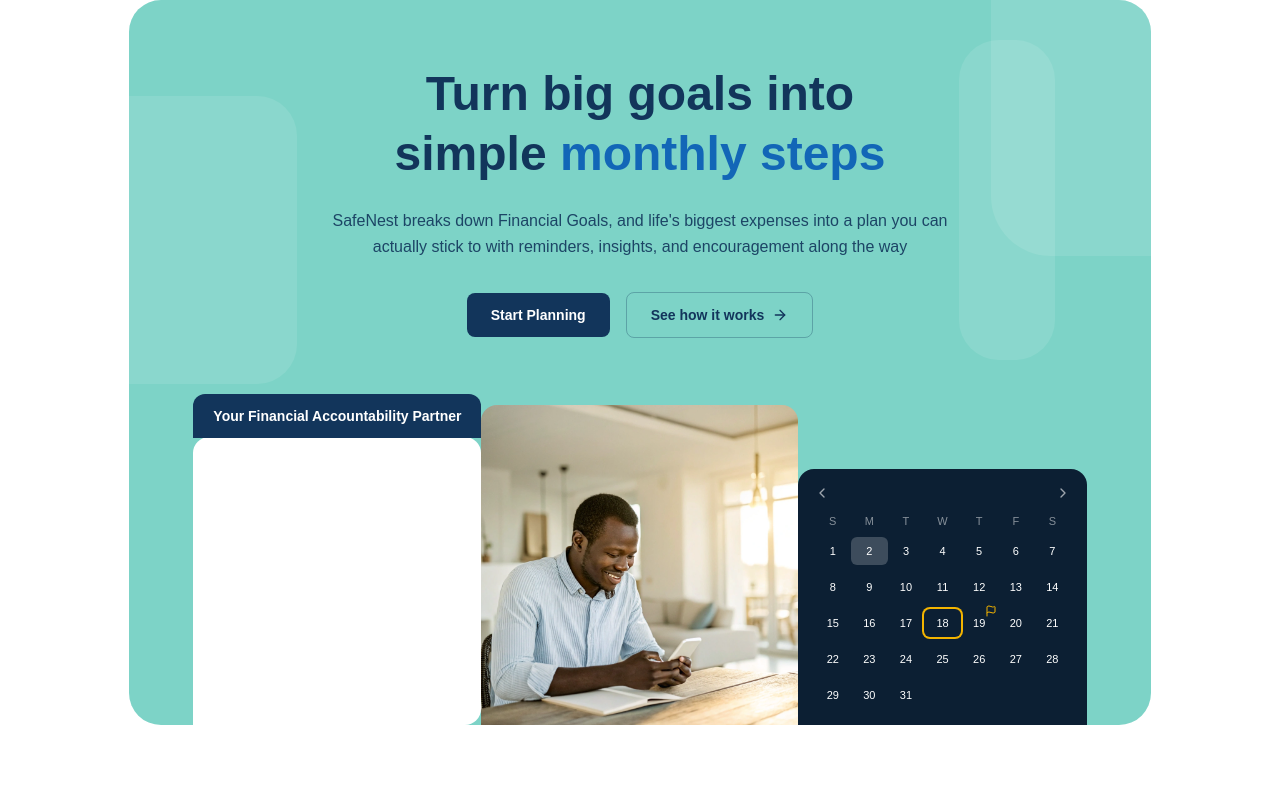
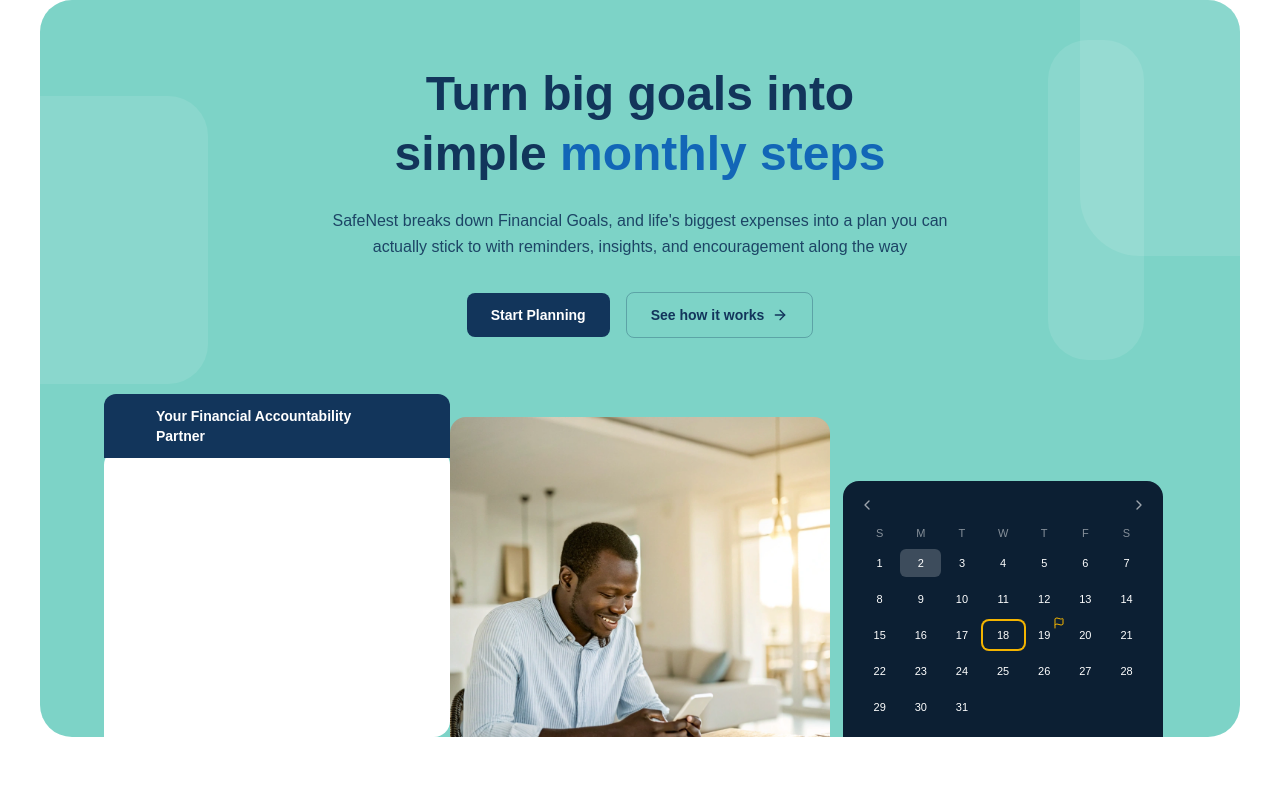
Before and after one commit to Eyinadepeter/Safenest, a Next.js app: page / in a window 1280 px wide. Shown: the top 800 px of the page. Built offline with nearby package versions, Linux system fonts and the light colour scheme.

Commit message:
hero.tsx modification

```diff
--- a/app/hero.tsx
+++ b/app/hero.tsx
@@ -54,7 +54,7 @@
         <div className="relative mt-14 grid grid-cols-1 items-end gap-0 md:grid-cols-[1fr_1.1fr_1fr]">
           {/* left: badge + blank card */}
           <div className="relative flex flex-col items-start">
-            <span className="z-10 mb-[-1px] inline-block rounded-t-xl bg-navy px-5 py-3 text-sm font-semibold text-white">
+            <span className="z-5 mb-[-9px] inline-block rounded-t-xl bg-navy px-13 py-3 text-sm font-semibold text-white">
               Your Financial Accountability Partner
             </span>
             <div className="h-64 w-full max-w-sm rounded-t-2xl rounded-br-2xl bg-white md:h-72" />
```
